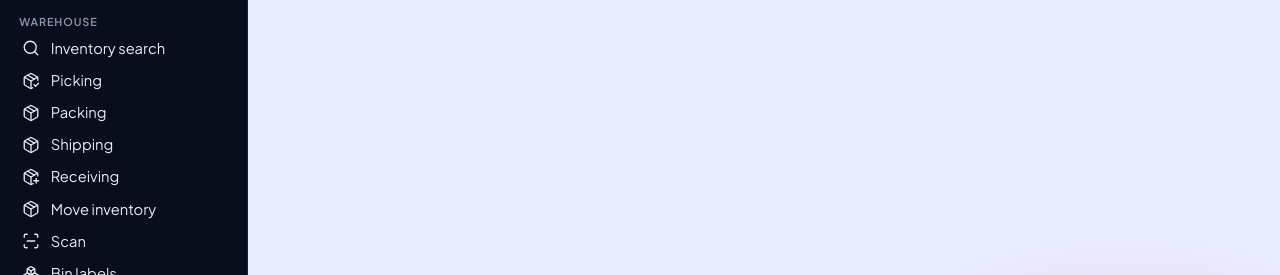
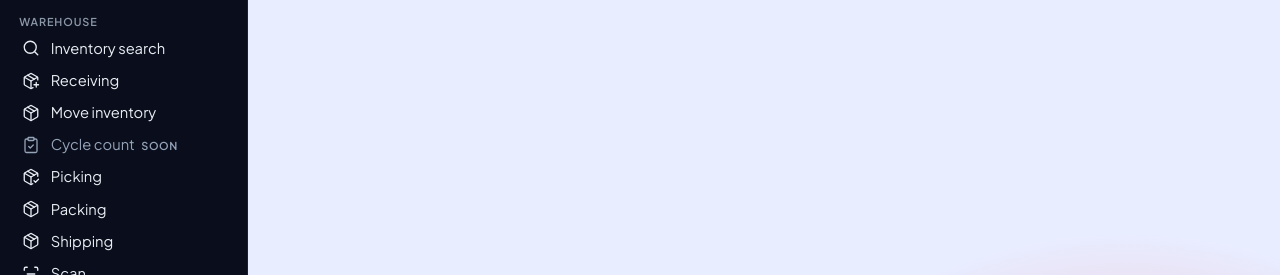
Before and after one commit to jdierens/its, a Next.js app: page /lens in a window 1280 px wide. Shown: the part 417-692 px from the top of the page. Built offline with nearby package versions, Linux system fonts and the light colour scheme; no server answers.

Commit message:
Order the warehouse menu to follow the floor.
Search, receiving, move, a coming-soon cycle count, picking, packing, shipping, scan, then bin labels. Cycle count has no page and is not a link.

Co-authored-by: Jan D <jdierens@users.noreply.github.com>

```diff
--- /dev/null
+++ b/changes/20261029041100-warehouse-nav-order.md
@@ -0,0 +1,4 @@
+---
+bump: minor
+---
+- Warehouse menu order is search, receiving, move, cycle count, picking, packing, shipping, scan, then bin labels. Cycle count is a coming-soon entry with no page.
--- a/components/AppShell.tsx
+++ b/components/AppShell.tsx
@@ -6,6 +6,7 @@ import {
   BadgeDollarSign,
   Boxes,
   Building,
+  ClipboardCheck,
   ClipboardList,
   Contact,
   Database,
@@ -67,8 +68,9 @@ const ICONS: Record<string, LucideIcon> = {
   "/sales/orders": ShoppingCart,
   "/purchasing/orders": ClipboardList,
   "/warehouse/inventory": Search,
+  "/warehouse/receiving": PackagePlus,
+  "/warehouse/cycle-count": ClipboardCheck,
   "/warehouse/pick": PackageCheck,
-  "/warehouse/receiving": PackagePlus,
   "/scan": ScanLine,
   "/warehouse/bins": Boxes,
   "/pricing": BadgeDollarSign,
@@ -238,6 +240,26 @@ export function AppShell({ children }: { children: ReactNode }) {
                 <div className="nav-group-label">{group.label}</div>
                 {group.items.map((item) => {
                   const Icon = ICONS[item.href] ?? Package;
+                  if (item.disabled) {
+                    const comingSoon = `${item.label}, coming soon`;
+                    return (
+                      <div key={item.href}>
+                        <span
+                          className="nav-link nav-link-disabled"
+                          role="link"
+                          aria-disabled="true"
+                          aria-label={comingSoon}
+                          title={comingSoon}
+                        >
+                          <Icon size={18} strokeWidth={1.75} aria-hidden />
+                          <span className="nav-label">
+                            {item.label}
+                            <span className="nav-soon">Soon</span>
+                          </span>
+                        </span>
+                      </div>
+                    );
+                  }
                   const matchingChildren = item.children?.filter((child) => isNavActive(child.href, pathname)) ?? [];
                   const specificHref = matchingChildren.reduce(
                     (best, child) => (child.href.length > best.length ? child.href : best),
--- a/lib/nav.ts
+++ b/lib/nav.ts
@@ -14,6 +14,8 @@ export type NavItem = {
   label: string;
   href: string;
   description: string;
+  /** Shown in the menu, with no page. The shell does not link it. */
+  disabled?: boolean;
   children?: NavItem[];
 };
 
@@ -72,6 +74,22 @@ export const NAV_GROUPS: NavGroup[] = [
         description: "Find a SKU and see on-hand quantity by bin.",
       },
       {
+        label: "Receiving",
+        href: "/warehouse/receiving",
+        description: "Receive purchase orders into inventory.",
+      },
+      {
+        label: "Move inventory",
+        href: "/warehouse/move",
+        description: "Move a bin, a nested bin, or a quantity.",
+      },
+      {
+        label: "Cycle count",
+        href: "/warehouse/cycle-count",
+        description: "Coming soon.",
+        disabled: true,
+      },
+      {
         label: "Picking",
         href: "/warehouse/pick",
         description: "Pick approved sales orders into a staging bin.",
@@ -85,16 +103,6 @@ export const NAV_GROUPS: NavGroup[] = [
         label: "Shipping",
         href: "/warehouse/ship",
         description: "Packed orders waiting to ship. Labels are not built yet.",
-      },
-      {
-        label: "Receiving",
-        href: "/warehouse/receiving",
-        description: "Receive purchase orders into inventory.",
-      },
-      {
-        label: "Move inventory",
-        href: "/warehouse/move",
-        description: "Move a bin, a nested bin, or a quantity.",
       },
       {
         label: "Scan",
@@ -401,6 +409,7 @@ export function pageMetaFor(pathname: string): PageMeta {
 
   for (const group of NAV_GROUPS) {
     for (const item of group.items) {
+      if (item.disabled) continue;
       const child = item.children?.find((entry) => entry.href === pathname);
       if (child) {
         return {
```
Also changed, not shown: app/globals.css, 1 other file (tests, documents, lock files or other folders).
